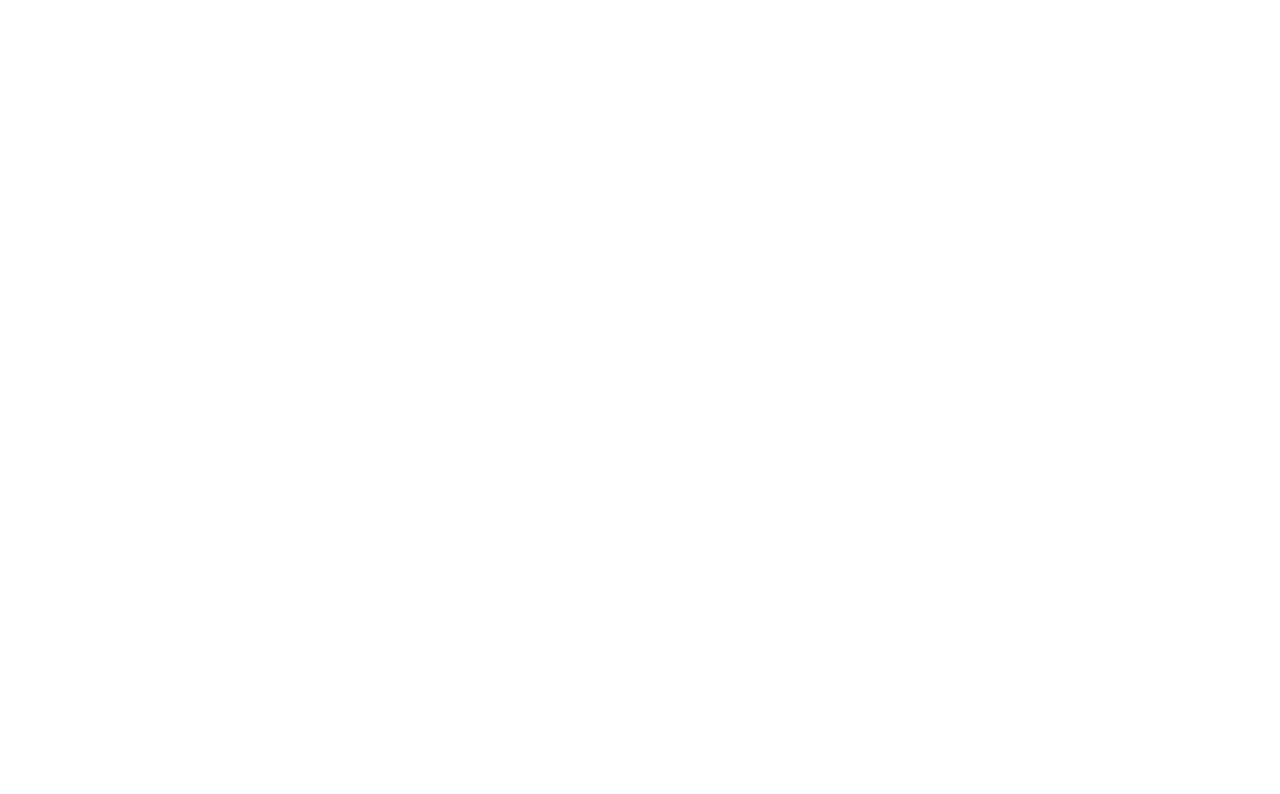
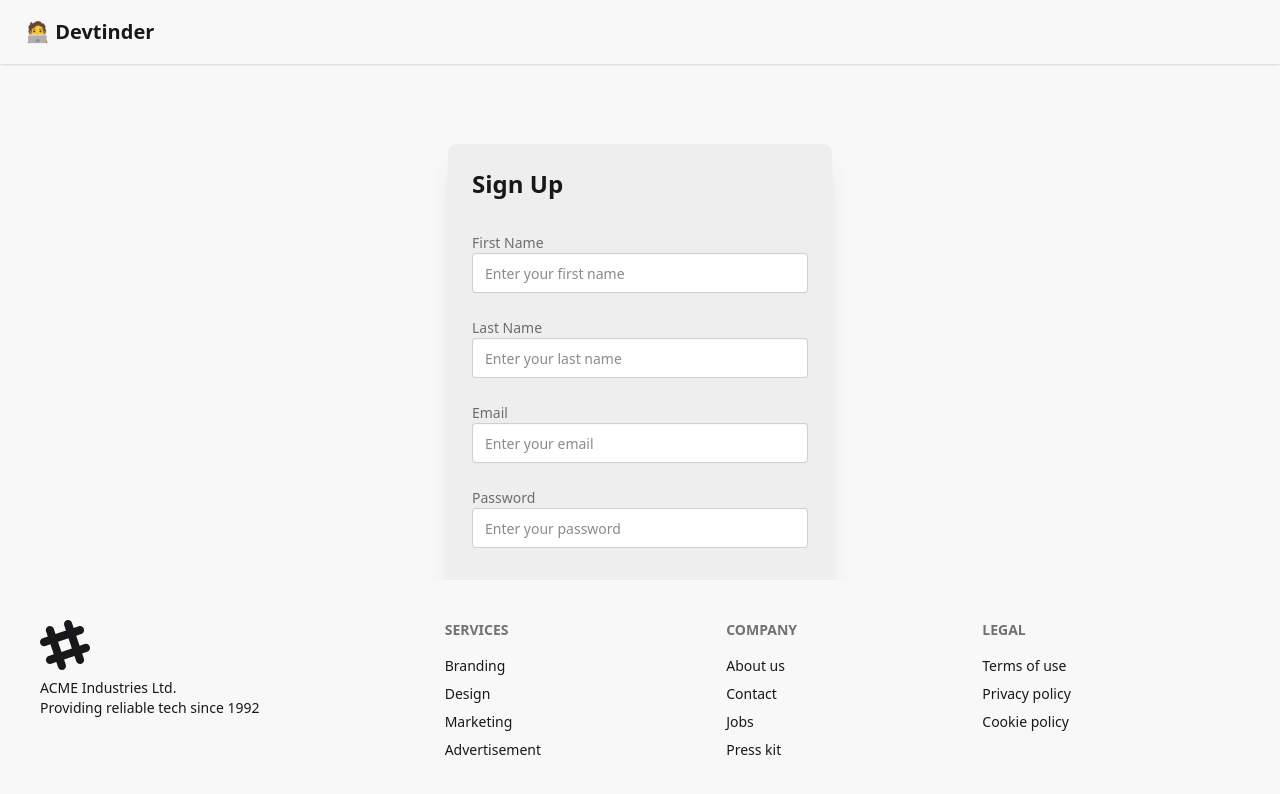
Before and after one commit to sumanth338/Devtinder_frontend, a React app: page /signup in a window 1280 px wide. Before the commit this address had no page. Shown: the top 794 px of the page. Built offline with nearby package versions, Linux system fonts and the light colour scheme; no server answers; the HTML template or start-up script is replaced by a standard one.

Commit message:
feat: add Signup route and link in Login component; enhance Requests and UserCard components with toast notifications

```diff
--- a/src/App.jsx
+++ b/src/App.jsx
@@ -8,6 +8,7 @@ import appStore from "./utils/appStore";
 import Feed from "./components/Feed";
 import Connections from "./components/Connections";
 import Requests from "./components/Requests";
+import Signup from "./components/Signup";
 
 function App() {
   return (
@@ -20,6 +21,7 @@ function App() {
               <Route path="/profile" element={<Profile />} />
               <Route path="/connections" element={<Connections />} />
               <Route path="/login" element={<Login />} />
+              <Route path="/signup" element={<Signup />} />
               <Route path="/requests" element={<Requests />} />
             </Route>
           </Routes>
--- a/src/components/Login.jsx
+++ b/src/components/Login.jsx
@@ -2,7 +2,7 @@ import React, { useState } from 'react'
 import axios from 'axios'
 import { useDispatch } from 'react-redux'
 import { addUser } from '../utils/userSlice'
-import { useNavigate } from 'react-router-dom'
+import { Link, useNavigate } from 'react-router-dom'
 
 const Login = () => {
 
@@ -65,6 +65,10 @@ const Login = () => {
           <div className="card-actions justify-center">
             <button className="btn btn-primary w-full" onClick = {handleLogin}>Login</button>
           </div>
+          <div className="mt-4 text-center text-sm">
+            <span className="text-gray-600">New user? </span>
+            <Link to="/signup" className="link link-primary">Create an account</Link>
+          </div>
         </div>
       </div>
     </div>
--- a/src/components/Navbar.jsx
+++ b/src/components/Navbar.jsx
@@ -24,7 +24,6 @@ const Navbar = () => {
     <Link to="/" className="btn btn-ghost text-xl">🧑‍💻 Devtinder</Link>
   </div>
   <div className="flex gap-2 items-center">
-    <input type="text" placeholder="Search" className="input input-bordered w-24 md:w-auto" />
     {user && <p className="mx-2">Welcome,{user.firstName}</p>}
     <div className="dropdown dropdown-end mx-5">
     {user && (
--- a/src/components/Profile.jsx
+++ b/src/components/Profile.jsx
@@ -6,7 +6,7 @@ const Profile = () => {
   const user = useSelector((store)=>store.user)
   return user &&(
     <>
-    <div>Profile</div>
+    {/* <div>Profile</div> */}
     <EditProfile user={user}/>
     </>
   )
--- a/src/components/Requests.jsx
+++ b/src/components/Requests.jsx
@@ -1,18 +1,29 @@
 import axios from 'axios'
-import React, { useEffect } from 'react'
+import React, { useEffect, useState } from 'react'
 import { useDispatch, useSelector } from 'react-redux'
+import { useNavigate } from 'react-router-dom'
 import { addRequests, removeRequest } from '../utils/requestSlice'
 
 const Requests = () => {
     const requests = useSelector((store)=>store.request)
     console.log()
     const dispatch = useDispatch()
+    const navigate = useNavigate()
+    const [toastMessage, setToastMessage] = useState('')
 
     const reviewRequest = async (status, _id)=>{
         try{
             const res = await axios.post("http://localhost:3000/request/review/"+status+'/'+_id, {}, {withCredentials:true})
             console.log(res)
             dispatch(removeRequest(_id))
+            if(status === "accepted"){
+                setToastMessage("Request accepted")
+            }else if(status === "rejected"){
+                setToastMessage("Request rejected")
+            }
+            setTimeout(()=>{
+                navigate(0)
+            },1000)
         }
         catch(err){
             console.log(err)
@@ -46,6 +57,14 @@ const Requests = () => {
     }
 
   return (
+    <>
+      {toastMessage && (
+        <div className="toast toast-top toast-end">
+          <div className="alert alert-info">
+            <span>{toastMessage}</span>
+          </div>
+        </div>
+      )}
       <div className="min-h-screen py-8 px-4">
         <h1 className="text-3xl font-bold text-center mb-8">Requests</h1>
         <div className="flex flex-wrap justify-center gap-6">
@@ -90,6 +109,7 @@ const Requests = () => {
           })}
         </div>
       </div>
+    </>
   )
 }
 
--- /dev/null
+++ b/src/components/Signup.jsx
@@ -0,0 +1,103 @@
+import React, { useState } from 'react'
+import axios from 'axios'
+import { useNavigate } from 'react-router-dom'
+
+const Signup = () => {
+  const [firstName, setFirstName] = useState('')
+  const [lastName, setLastName] = useState('')
+  const [emailId, setEmailId] = useState('')
+  const [password, setPassword] = useState('')
+  const [error, setError] = useState(null)
+  const navigate = useNavigate()
+
+  const handleSignup = async () => {
+    setError(null)
+    try {
+      await axios.post(
+        'http://localhost:3000/signup',
+        {
+          firstName,
+          lastName,
+          email: emailId,
+          password,
+        },
+        { withCredentials: true }
+      )
+      navigate('/login')
+    } catch (err) {
+      setError(err?.response?.data || 'Something went wrong')
+    }
+  }
+
+  return (
+    <div className="min-h-screen flex items-start justify-center bg-base-200 pt-20">
+      <div className="card bg-base-300 w-96 shadow-xl">
+        <div className="card-body">
+          <h2 className="card-title text-2xl font-bold text-center mb-6">Sign Up</h2>
+
+          <div className="form-control mb-4">
+            <label className="label">
+              <span className="label-text">First Name</span>
+            </label>
+            <input
+              type="text"
+              className="input input-bordered w-full"
+              placeholder="Enter your first name"
+              value={firstName}
+              onChange={(e) => setFirstName(e.target.value)}
+            />
+          </div>
+
+          <div className="form-control mb-4">
+            <label className="label">
+              <span className="label-text">Last Name</span>
+            </label>
+            <input
+              type="text"
+              className="input input-bordered w-full"
+              placeholder="Enter your last name"
+              value={lastName}
+              onChange={(e) => setLastName(e.target.value)}
+            />
+          </div>
+
+          <div className="form-control mb-4">
+            <label className="label">
+              <span className="label-text">Email</span>
+            </label>
+            <input
+              type="email"
+              className="input input-bordered w-full"
+              placeholder="Enter your email"
+              value={emailId}
+              onChange={(e) => setEmailId(e.target.value)}
+            />
+          </div>
+
+          <div className="form-control mb-6">
+            <label className="label">
+              <span className="label-text">Password</span>
+            </label>
+            <input
+              type="password"
+              className="input input-bordered w-full"
+              placeholder="Enter your password"
+              value={password}
+              onChange={(e) => setPassword(e.target.value)}
+            />
+          </div>
+
+          {error && <div className="text-red-500 text-sm mb-4">{error}</div>}
+
+          <div className="card-actions justify-center">
+            <button className="btn btn-primary w-full" onClick={handleSignup}>
+              Sign Up
+            </button>
+          </div>
+        </div>
+      </div>
+    </div>
+  )
+}
+
+export default Signup
--- a/src/components/UserCard.jsx
+++ b/src/components/UserCard.jsx
@@ -1,13 +1,47 @@
-import React from 'react'
+import axios from 'axios';
+import React, { useState } from 'react'
+import { useNavigate } from 'react-router-dom';
+import { useDispatch } from 'react-redux';
+import { removeUserFromFeed } from '../utils/feedSlice';
 
 const UserCard = ({user}) => {
+  const navigate = useNavigate();
+  const [toastMessage, setToastMessage] = useState('');
+  const dispatch = useDispatch();
+
   if (!user) {
     return <div>No user present</div>
   }
   console.log(user)
-  const {firstName, lastName, email, photoUrl, about, skills, gender, age} = user;
+  const {_id,firstName, lastName, email, photoUrl, about, skills, gender, age} = user;
+
+  const handleRequest = async (status, userId)=>{
+    try{
+      await axios.post('http://localhost:3000/request/send/'+ status +'/' +userId,{},{withCredentials:true})
+      dispatch(removeUserFromFeed(userId))
+      if (status === 'interested') {
+        setToastMessage('Request sent successfully');
+      } else if (status === 'ignored') {
+        setToastMessage('Request ignored');
+      }
+      setTimeout(() => {
+        navigate(0); // refresh the current page after showing toast briefly
+      }, 1000);
+    }
+    catch(err){
+      console.log(err)
+    }
+  }
 
   return (
+    <>
+    {toastMessage && (
+      <div className="toast toast-top toast-end">
+        <div className="alert alert-info">
+          <span>{toastMessage}</span>
+        </div>
+      </div>
+    )}
     <div className="card bg-base-300 w-70 shadow-xl">
       <figure>
         <img
@@ -35,11 +69,12 @@ const UserCard = ({user}) => {
           </div>
         )}
         <div className="card-actions justify-center mt-4 gap-4">
-          <button className="btn btn-error text-white">Ignored</button>
-          <button className="btn btn-primary text-white">Interested</button>
+          <button className="btn btn-error text-white" onClick={()=>{handleRequest("ignored",_id)}}>Ignored</button>
+          <button className="btn btn-primary text-white" onClick={()=>{handleRequest("interested",_id)}}>Interested</button>
         </div>
       </div>
     </div>
+    </>
   )
 }
 
--- a/src/utils/feedSlice.js
+++ b/src/utils/feedSlice.js
@@ -7,11 +7,11 @@ const feedSlice = createSlice({
         addFeed:(state,action)=>{
             return action.payload;
         },
-        removeFeed:(state,action)=>{
+        removeUserFromFeed:(state, action)=>{
             return null;
-        }
+        },
     }
 
 })
-export const {addFeed} = feedSlice.actions;
+export const {addFeed,removeUserFromFeed} = feedSlice.actions;
 export default feedSlice.reducer;
```
Lines whose indentation alone changed are shown as unchanged.
